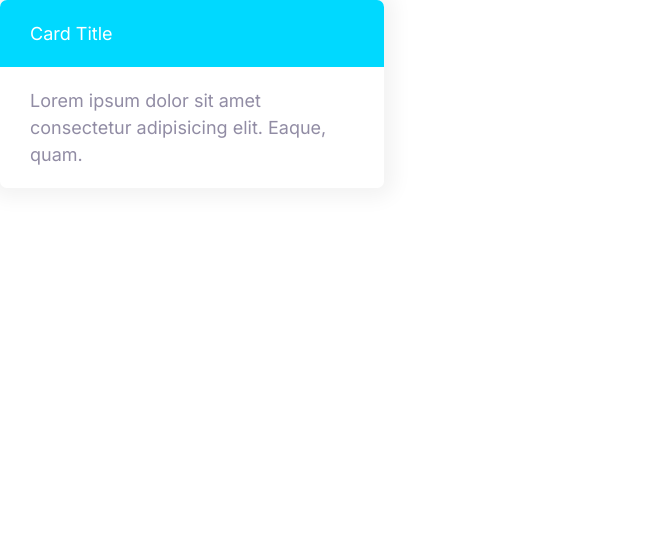
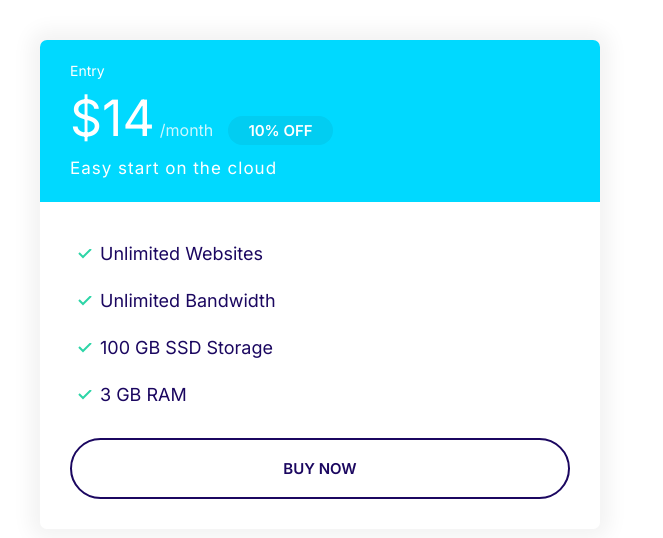
Before and after one commit to jahadev/cloud-hosting, a plain HTML site: page index.html in a window 1280 px wide. Shown: the whole page, without its empty margins (0-663 px from the left). Drawn offline with Linux system fonts and the light colour scheme.

Commit message:
Define the plan.

```diff
--- a/css/styles.css
+++ b/css/styles.css
@@ -110,6 +110,7 @@ a {
 }
 .badge--small {
   font-size: 1.6rem;
+  padding: 0.5rem 1.5rem;
 }
 
 @media screen and (min-width: 1024px) {
@@ -285,3 +286,51 @@ a {
   background: var(--color-secondary);
   color: white;
 }
+
+.card--secondary .badge--secondary {
+  background: #02cdf1;
+}
+
+/* Plans  */
+.plan__name {
+  color: #fff;
+  margin: 0;
+  font-weight: 500;
+  font-size: 2.4rem;
+}
+.plan__price {
+  font-size: 6rem;
+}
+
+.plan__billing-cycle {
+  font-size: 2.4rem;
+  font-weight: 300;
+  opacity: 0.8;
+  margin-right: 1rem;
+}
+
+.plan__description {
+  font-size: 2rem;
+  font-weight: 300;
+  letter-spacing: 1px;
+  display: block;
+}
+
+.plan .list__item {
+  margin-bottom: 2rem;
+}
+
+@media screen and (min-width: 1024px) {
+  .plan__name {
+    font-size: 1.4rem;
+  }
+  .plan__price {
+    font-size: 5rem;
+  }
+  .plan__billing-cycle {
+    font-size: 1.6rem;
+  }
+  .plan__description {
+    font-size: 1.7rem;
+  }
+}
--- a/index.html
+++ b/index.html
@@ -15,11 +15,25 @@
     <link rel="stylesheet" href="css/styles.css" />
   </head>
   <body>
-    <div style="width: 30%">
-      <div class="card card--secondary">
-        <header class="card__header">Card Title</header>
-        <div class="card__body">
-          Lorem ipsum dolor sit amet consectetur adipisicing elit. Eaque, quam.
+    <div style="width: 50%; padding: 4rem">
+      <div class="plan">
+        <div class="card card--secondary">
+          <header class="card__header">
+            <h3 class="plan__name">Entry</h3>
+            <span class="plan__price">$14</span>
+            <span class="plan__billing-cycle">/month</span>
+            <span class="badge badge--secondary batch--small">10% OFF</span>
+            <span class="plan__description">Easy start on the cloud</span>
+          </header>
+          <div class="card__body">
+            <ul class="list list--tick">
+              <li class="list__item">Unlimited Websites</li>
+              <li class="list__item">Unlimited Bandwidth</li>
+              <li class="list__item">100 GB SSD Storage</li>
+              <li class="list__item">3 GB RAM</li>
+            </ul>
+            <button class="btn btn--outline btn--block">Buy Now</button>
+          </div>
         </div>
       </div>
     </div>
```
Also changed, not shown: components/plan.html (added, +20 -0 lines).
